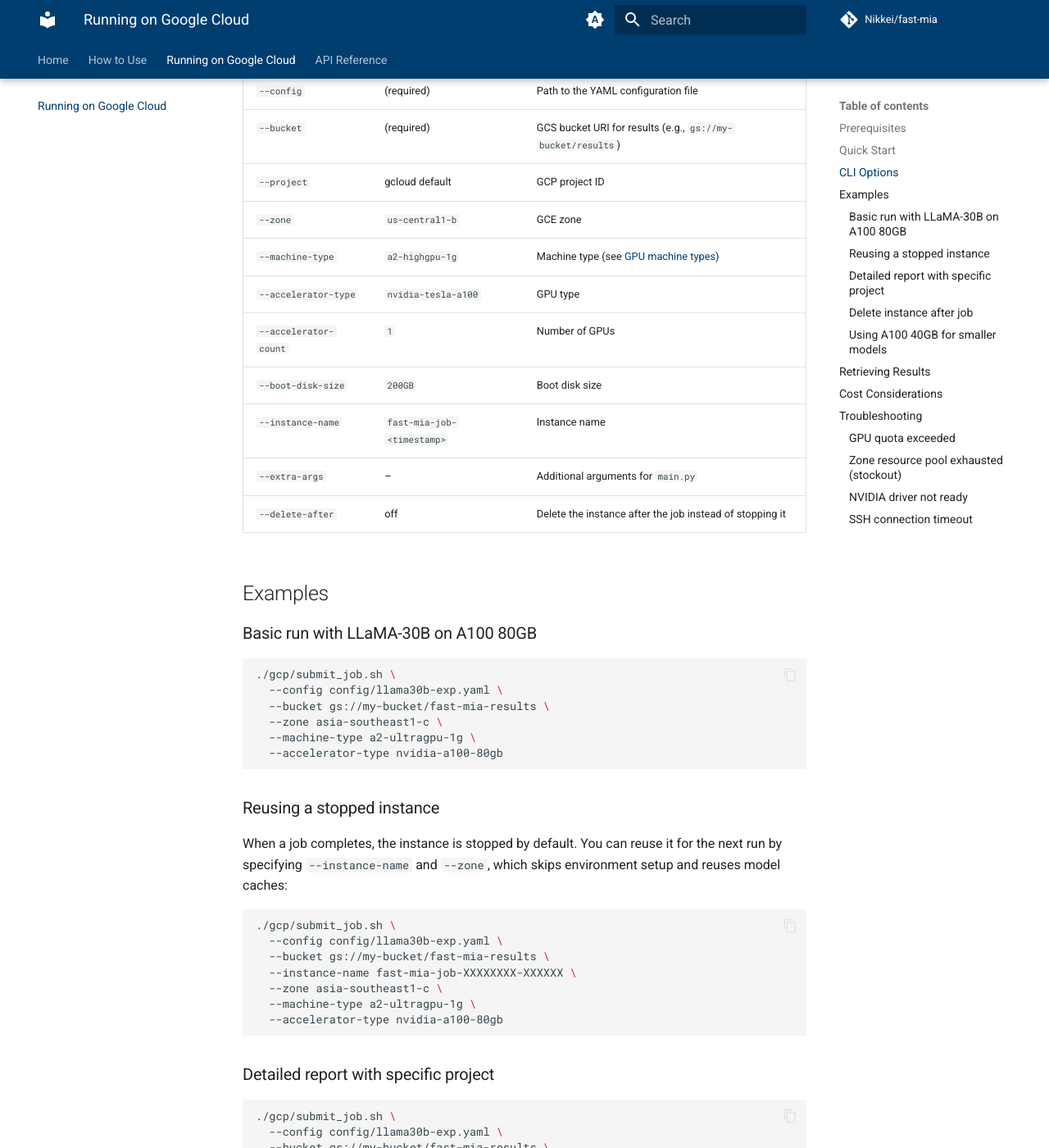
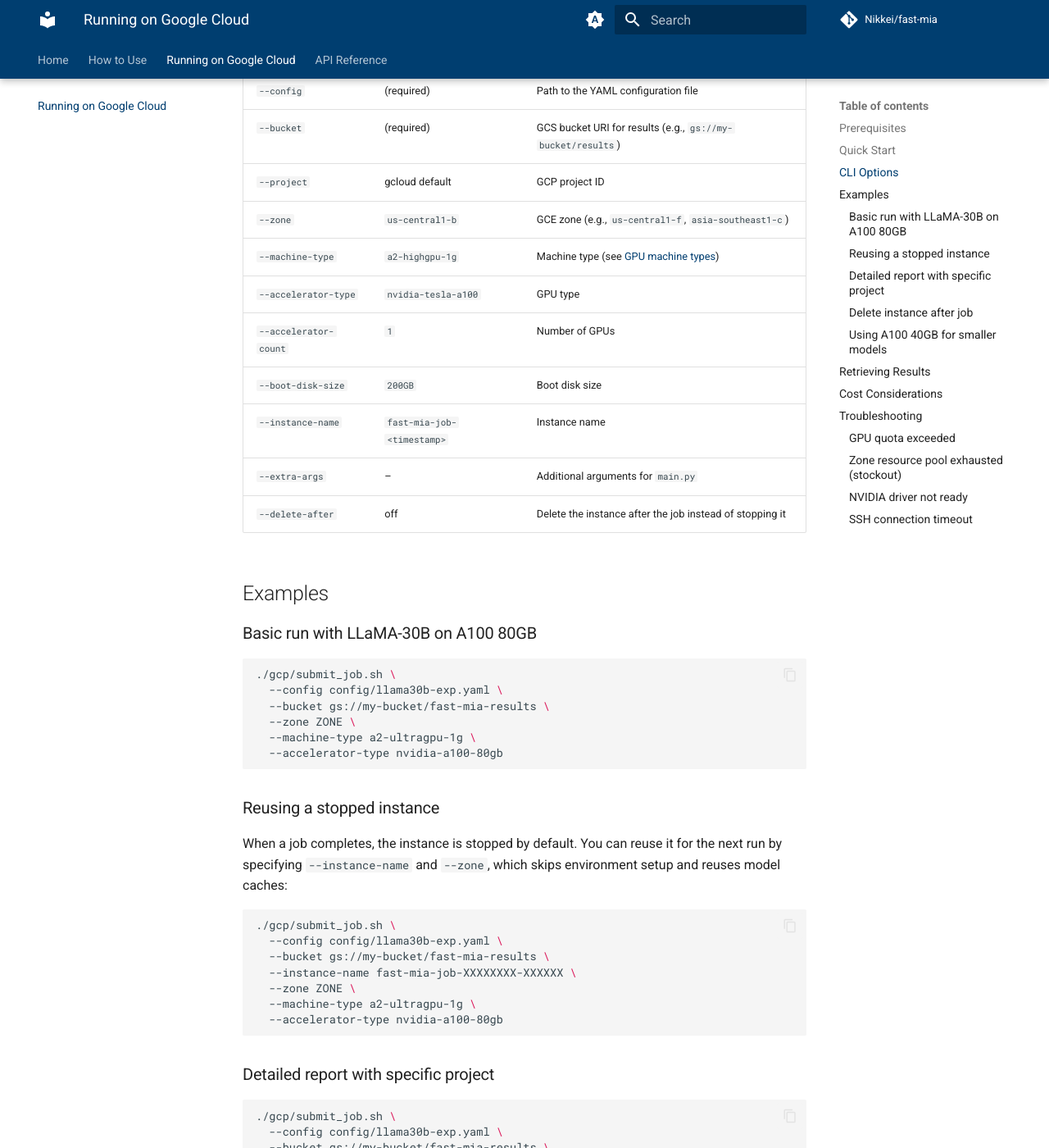
Before and after one commit to Nikkei/fast-mia, an MkDocs documentation site: the page built from docs/docs/google-cloud.md, in a window 1280 px wide and 1400 px high, scrolled down 1179 px. Shown: the whole window at 82% size. Built offline with MkDocs 1.6.1 and Material for MkDocs 9.7.7, drawn with Linux system fonts in a browser that asks for light colours; comment, search, counter and statistics services are not loaded; some of the changed text lies outside the part shown.

Commit message:
Replace zone in docs

````diff
--- a/docs/docs/google-cloud.md
+++ b/docs/docs/google-cloud.md
@@ -19,7 +19,7 @@
 ./gcp/submit_job.sh \
   --config config/llama30b-exp.yaml \
   --bucket gs://your-bucket/fast-mia-results \
-  --zone asia-southeast1-c \
+  --zone ZONE \
   --machine-type a2-ultragpu-1g \
   --accelerator-type nvidia-a100-80gb
 ```
@@ -40,7 +40,7 @@
 | `--config` | (required) | Path to the YAML configuration file |
 | `--bucket` | (required) | GCS bucket URI for results (e.g., `gs://my-bucket/results`) |
 | `--project` | gcloud default | GCP project ID |
-| `--zone` | `us-central1-b` | GCE zone |
+| `--zone` | `us-central1-b` | GCE zone (e.g., `us-central1-f`, `asia-southeast1-c`) |
 | `--machine-type` | `a2-highgpu-1g` | Machine type (see [GPU machine types](https://cloud.google.com/compute/docs/gpus)) |
 | `--accelerator-type` | `nvidia-tesla-a100` | GPU type |
 | `--accelerator-count` | `1` | Number of GPUs |
@@ -57,7 +57,7 @@
 ./gcp/submit_job.sh \
   --config config/llama30b-exp.yaml \
   --bucket gs://my-bucket/fast-mia-results \
-  --zone asia-southeast1-c \
+  --zone ZONE \
   --machine-type a2-ultragpu-1g \
   --accelerator-type nvidia-a100-80gb
 ```
@@ -71,7 +71,7 @@
   --config config/llama30b-exp.yaml \
   --bucket gs://my-bucket/fast-mia-results \
   --instance-name fast-mia-job-XXXXXXXX-XXXXXX \
-  --zone asia-southeast1-c \
+  --zone ZONE \
   --machine-type a2-ultragpu-1g \
   --accelerator-type nvidia-a100-80gb
 ```
@@ -83,7 +83,7 @@
   --config config/llama30b-exp.yaml \
   --bucket gs://my-bucket/fast-mia-results \
   --project my-gcp-project \
-  --zone asia-southeast1-c \
+  --zone ZONE \
   --machine-type a2-ultragpu-1g \
   --accelerator-type nvidia-a100-80gb \
   --extra-args "--seed 42 --detailed-report"
@@ -95,7 +95,7 @@
 ./gcp/submit_job.sh \
   --config config/llama30b-exp.yaml \
   --bucket gs://my-bucket/fast-mia-results \
-  --zone asia-southeast1-c \
+  --zone ZONE \
   --machine-type a2-ultragpu-1g \
   --accelerator-type nvidia-a100-80gb \
   --delete-after
@@ -109,7 +109,7 @@
 ./gcp/submit_job.sh \
   --config config/sample.yaml \
   --bucket gs://my-bucket/fast-mia-results \
-  --zone us-central1-f
+  --zone ZONE
 ```
 
 ## Retrieving Results
````
Also changed, not shown: README.md, 1 other file.
